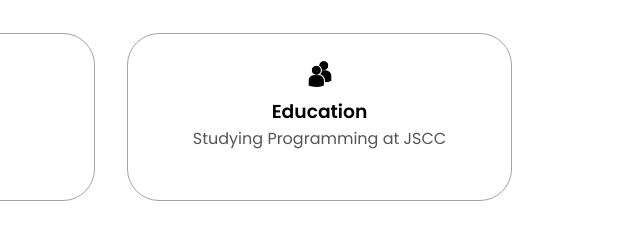
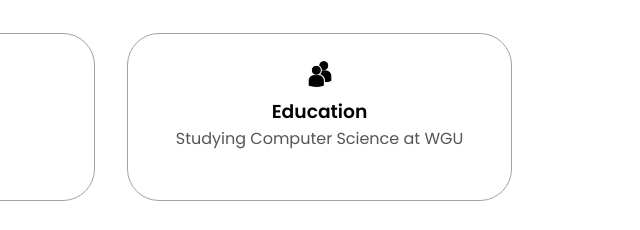
Before and after one commit to Zachhary/html-css-js-portfolio, a plain HTML site: page index.html in a window 1280 px wide. Shown: the part 1140-1370 px from the top of the page, 608-1248 px from the left. Drawn offline with Linux system fonts and the light colour scheme.

Commit message:
Updated College

```diff
--- a/index.html
+++ b/index.html
@@ -94,7 +94,7 @@
                 class="icon"
               />
               <h3>Education</h3>
-              <p>Studying Programming at JSCC</p>
+              <p>Studying Computer Science at WGU</p>
             </div>
           </div>
           <div class="text-container">
```
